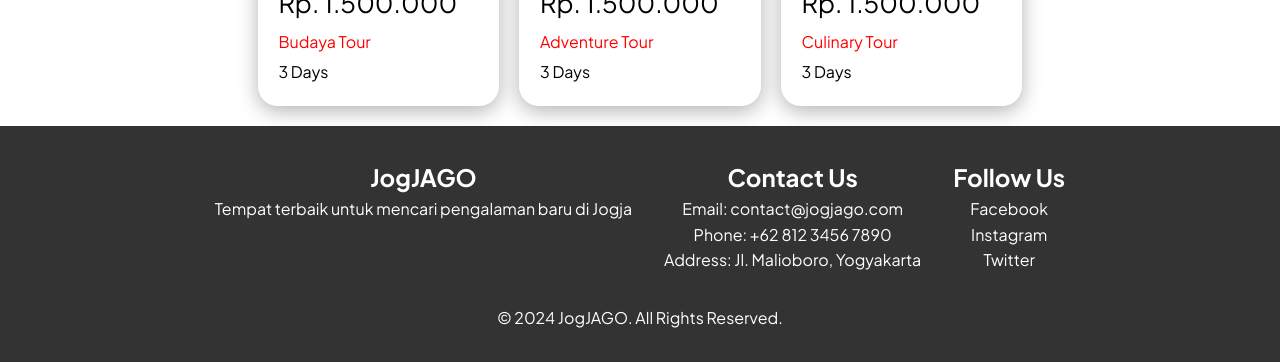
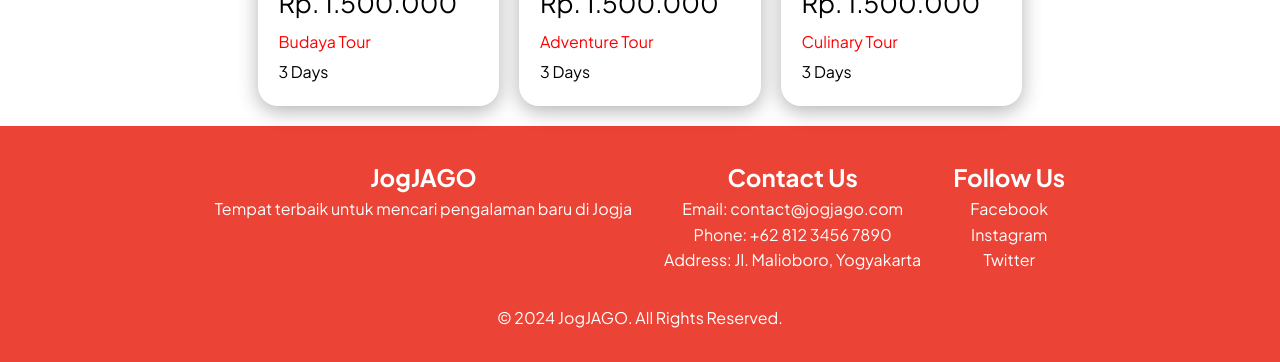
Before and after one commit to Pr1nzx/JogJAGO-RPL24, a plain HTML site: page index.html in a window 1280 px wide. Shown: the part 3916-4278 px from the top of the page. Drawn offline with Linux system fonts and the light colour scheme.

Commit message:
Change color footer

```diff
--- a/css/styleIndex.css
+++ b/css/styleIndex.css
@@ -364,7 +364,7 @@ main{
     color: red;
 }
 footer {
-    background-color: #333;
+    background-color: #EB4335;
     color: #fff;
     padding: 2rem 1rem;
     text-align: center;
```
